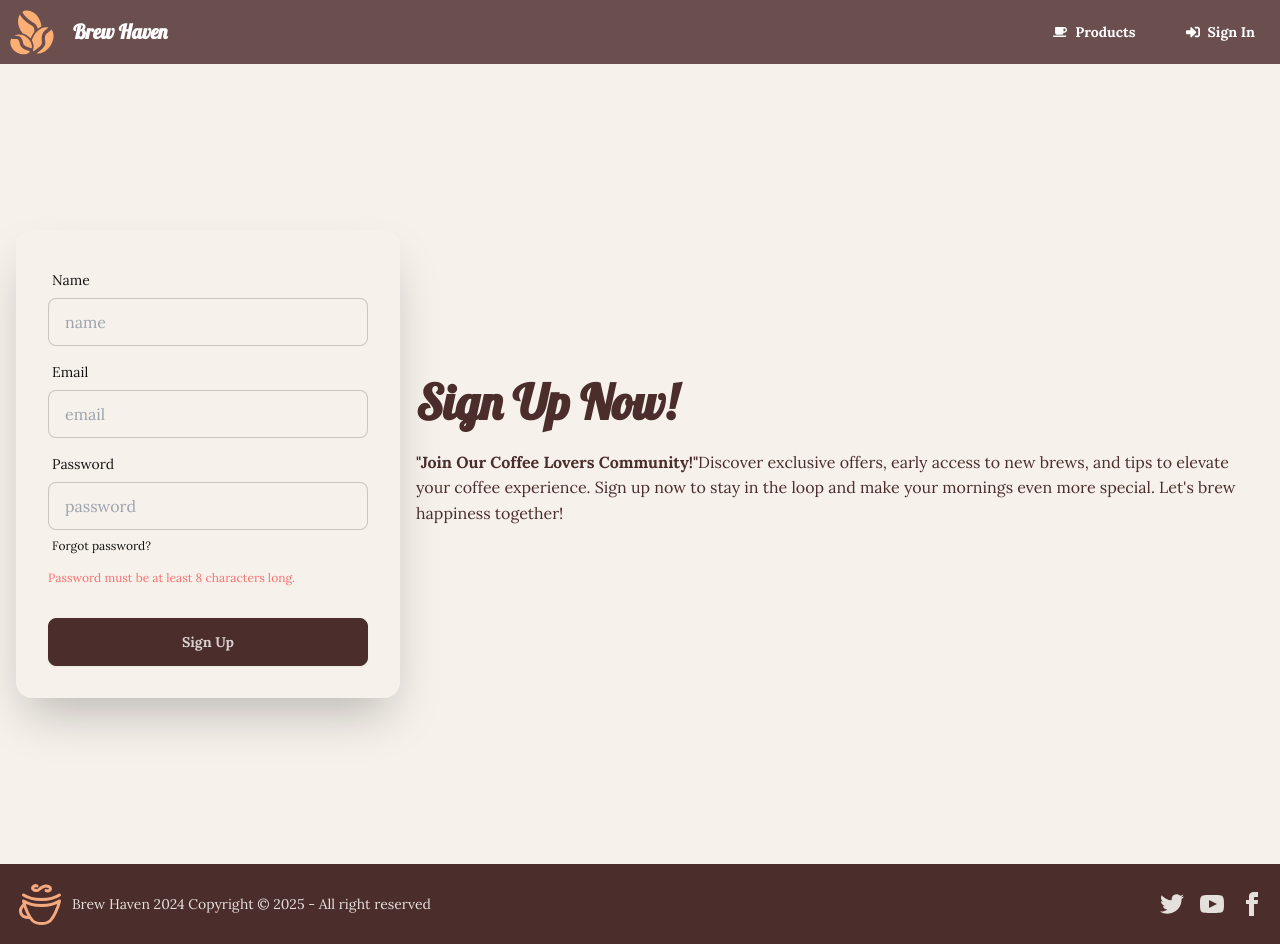
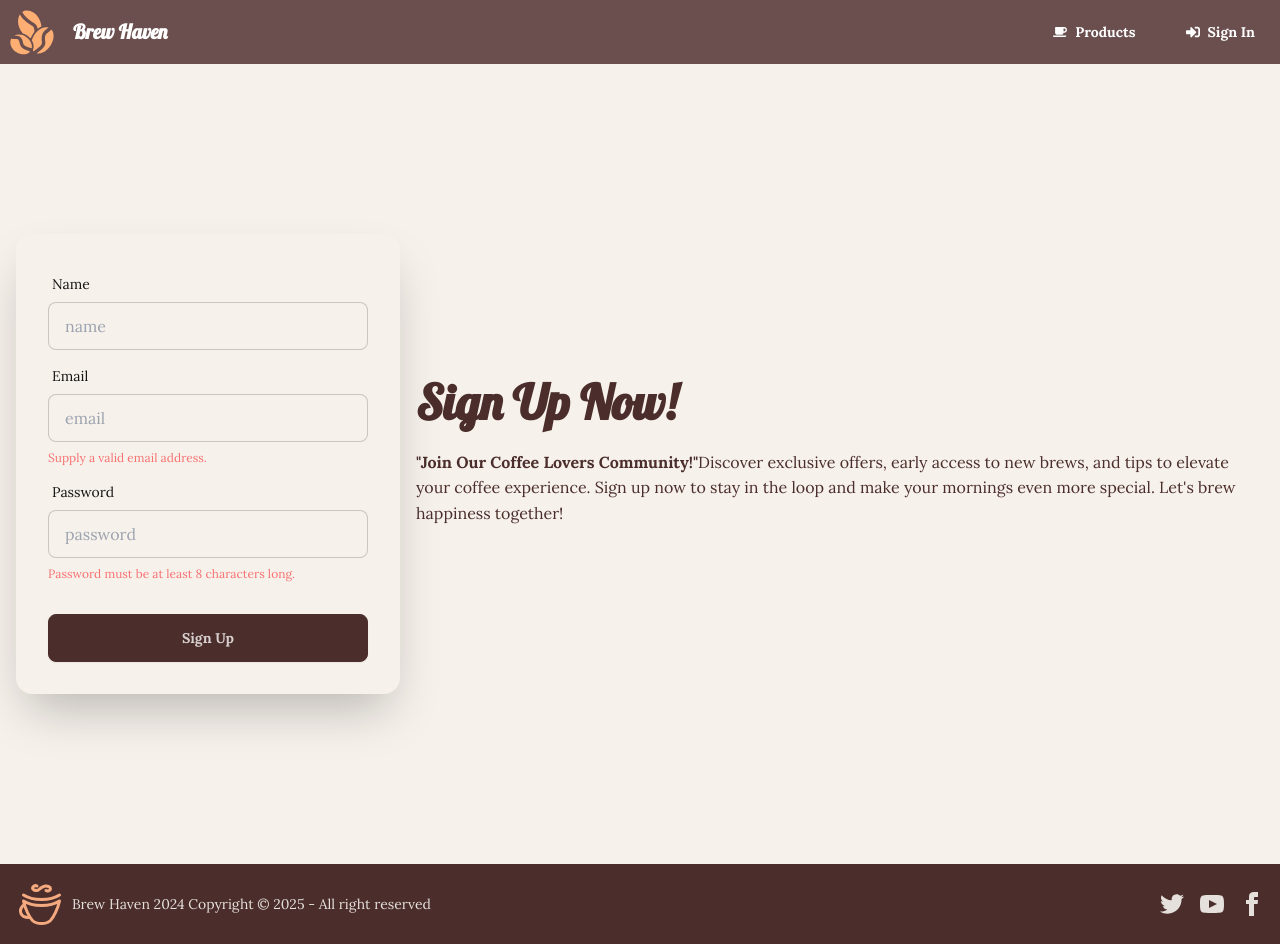
Before and after one commit to JenniferT9462/coffee-shop-frontend, a Next.js app: page /signup in a window 1280 px wide. Built offline with nearby package versions, Linux system fonts and the light colour scheme.

Commit message:
Add custom hook for password

```diff
--- a/src/components/SignUpForm.jsx
+++ b/src/components/SignUpForm.jsx
@@ -2,7 +2,15 @@ import PropTypes from "prop-types";
 import Button from "./Button";
 import { useState } from "react";
 
-export default function SignUpForm({ buttonLabel, title, handleSignUp }) {
+function checkPassword(password) {
+  if (password.length > 8) {
+    return true;
+  } else {
+    return false;
+  }
+}
+// Custom Hook
+const usePasswordInput = (e) => {
   const [passwordValue, setPasswordValue] = useState("");
   const [passwordIsValid, setPasswordIsValid] = useState(false);
 
@@ -12,15 +20,29 @@ export default function SignUpForm({ buttonLabel, title, handleSignUp }) {
     } else {
       setPasswordIsValid(false);
     }
+    console.log(e.target.value);
     setPasswordValue(e.target.value);
+  };
+  return { passwordValue, passwordIsValid, onPasswordChange };
+};
+
+export default function SignUpForm({ buttonLabel, title, handleSignUp }) {
+  const { passwordValue, passwordIsValid, onPasswordChange } =
+    usePasswordInput();
+
+  const [emailValue, setEmailValue] = useState("");
+  const [emailIsValid, setEmailIsValid] = useState(false);
+
+  function onEmailChange(event) {
+    const newEmailValue = event.target.value;
+    if (newEmailValue.includes("@")) {
+      setEmailIsValid(true);
+    } else {
+      setEmailIsValid(false);
+    }
+    setEmailValue(event.target.value);
   }
-  function checkPassword(password) {
-    if (password.length > 8) {
-      return true;
-    } else {
-      return false;
-    }
-  }
+
   return (
     <div className="hero bg-base-100 min-h-screen text-primary">
       <div className="hero-content flex-col lg:flex-row-reverse">
@@ -52,15 +74,26 @@ export default function SignUpForm({ buttonLabel, title, handleSignUp }) {
               </label>
               <input
                 type="email"
+                name="email"
                 placeholder="email"
                 className="input input-bordered"
+                onChange={onEmailChange}
+                value={emailValue}
                 required
               />
+            </div>
+            <div
+              className={
+                emailIsValid ? "invisible text-xs" : "text-xs text-red-400"
+              }
+            >
+              Supply a valid email address.
             </div>
             <div className="form-control">
               <label className="label">
                 <span className="label-text">Password</span>
               </label>
+
               <input
                 type="password"
                 placeholder="password"
@@ -69,13 +102,18 @@ export default function SignUpForm({ buttonLabel, title, handleSignUp }) {
                 className="input input-bordered"
                 required
               />
-              <label className="label">
+
+              {/* <label className="label">
                 <a href="#" className="label-text-alt link link-hover">
                   Forgot password?
                 </a>
-              </label>
+              </label> */}
             </div>
-            <div className={ passwordIsValid ? "invisible text-xs" : "text-xs text-red-400"}>
+            <div
+              className={
+                passwordIsValid ? "invisible text-xs" : "text-xs text-red-400"
+              }
+            >
               Password must be at least 8 characters long.
             </div>
             <div className="form-control mt-6">
```
